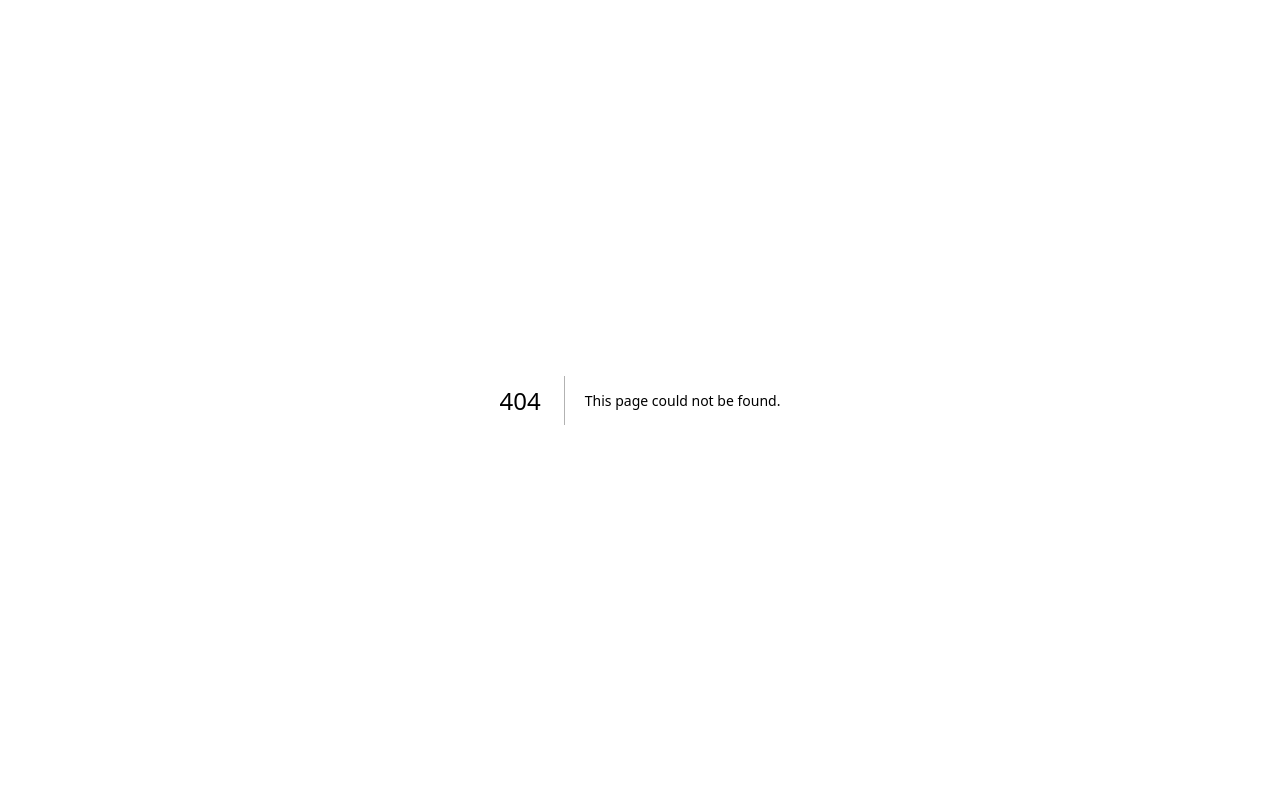
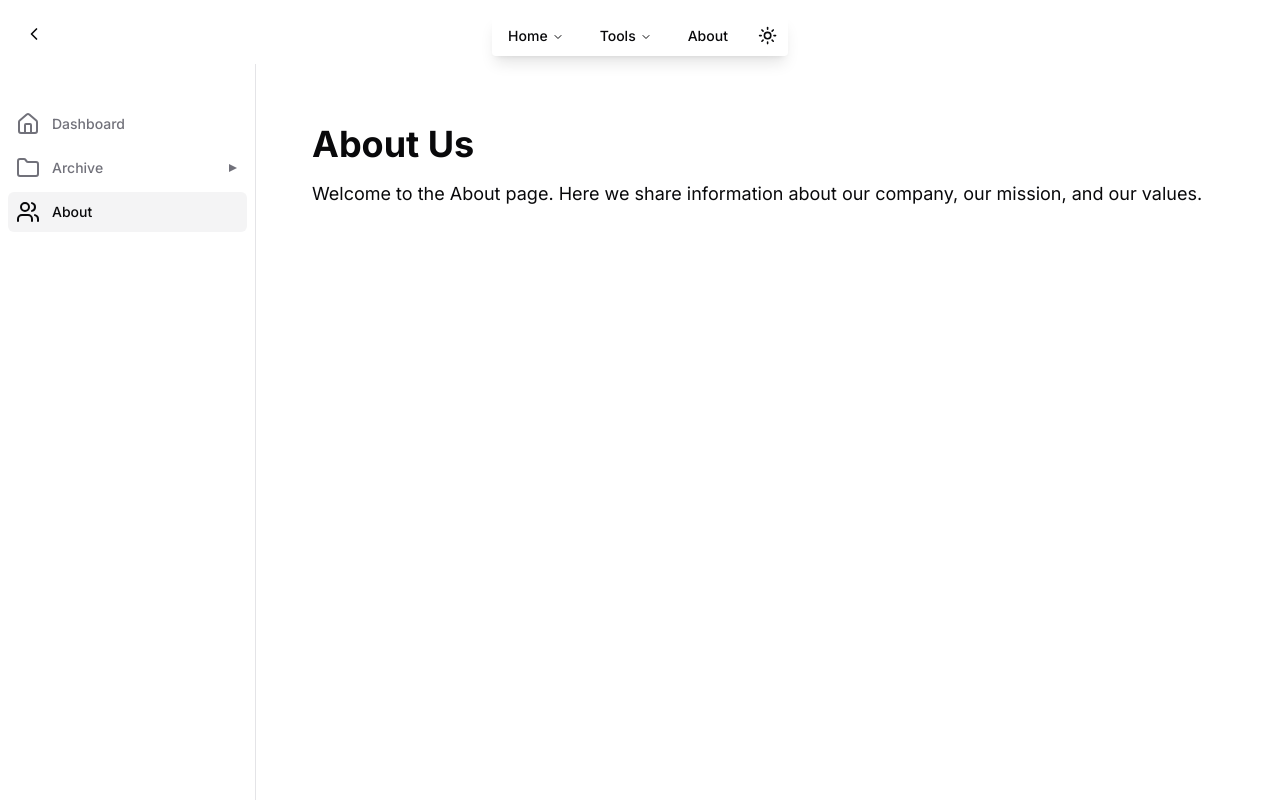
Before and after one commit to deveduar/todo-app, a Next.js app: page /about in a window 1280 px wide. Before the commit this address had no page. Built offline with nearby package versions, Linux system fonts and the light colour scheme.

Commit message:
sidebarWithNavbar component, about route, sidebar usePathname

```diff
--- /dev/null
+++ b/src/app/about/layout.tsx
@@ -0,0 +1,10 @@
+
+import { ReactNode } from "react";
+
+export default function AboutLayout({ children }: { children: ReactNode }) {
+  return (
+
+      <main className="flex flex-1 flex-col pr-7 pl-7">{children}</main>
+
+  );
+}
--- /dev/null
+++ b/src/app/about/page.tsx
@@ -0,0 +1,14 @@
+// import { Post } from "@/components/post"
+
+export default function AboutPage() {
+    return (
+      <div>
+        <h1 className="text-4xl font-bold mb-4">About Us</h1>
+        <p className="text-lg">
+          Welcome to the About page. Here we share information about our company, our mission, and our values.
+        </p>
+        {/* < Post></Post> */}
+      </div>
+
+    );
+  }
--- a/src/app/layout.tsx
+++ b/src/app/layout.tsx
@@ -2,6 +2,7 @@ import type { Metadata } from "next";
 import { Inter } from "next/font/google";
 import "./globals.css";
 import { ThemeProvider } from "@/components/theme-provider"
+import { SidebarWithNavbar } from "@/components/SidebarWithNavbar";
 
 const inter = Inter({ subsets: ["latin"] });
 
@@ -24,7 +25,9 @@ export default function RootLayout({
           enableSystem
           disableTransitionOnChange
         >
+      <SidebarWithNavbar>
         {children}
+      </SidebarWithNavbar>
       </ThemeProvider>
       </body>
     </html>
--- a/src/app/page.tsx
+++ b/src/app/page.tsx
@@ -1,44 +1,7 @@
-"use client";
-
-import React, { useState } from 'react';
-import { Sidebar } from "@/components/sidebar"; // Ajusta la importación según tu estructura
-import { ChevronRight as ChevronRightIcon } from 'lucide-react';
 import { MyCard } from "@/components/card";
-import { Navbar } from "@/components/navbar";
 
 export default function Home() {
-  const [isSidebarOpen, setIsSidebarOpen] = useState(true);
-
   return (
-    <div className="flex min-h-screen flex-col">
-      {/* Botón para abrir/cerrar la barra lateral */}
-      <button
-        className="flex items-center justify-center p-2 rounded-md text-gray-500 hover:bg-gray-700 transition-colors duration-200 ease-in-out fixed top-4 left-4 z-50"
-        onClick={() => setIsSidebarOpen(!isSidebarOpen)}
-      >
-        <ChevronRightIcon
-          className={`h-5 w-5 transition-transform duration-300 ease-in-out ${
-            isSidebarOpen ? 'rotate-180' : 'rotate-0'
-          }`}
-          aria-hidden="true"
-        />
-      </button>
-
-      {/* Barra lateral */}
-      <Sidebar isSidebarOpen={isSidebarOpen} />
-
-      {/* Contenedor principal */}
-      <main
-        className={`flex flex-col p-7 transition-all duration-300 ease-in-out ${
-          isSidebarOpen ? 'ml-64' : 'ml-0'
-        }`}
-      >
-        {/* Contenedor para el Navbar */}
-        <div className="flex justify-center mb-6">
-          <Navbar />
-        </div>
-
-        {/* Contenedor para los Card */}
       <div className="flex flex-wrap gap-4 justify-center items-center">
         <MyCard />
         <MyCard />
@@ -46,14 +9,7 @@ export default function Home() {
         <MyCard />
         <MyCard />
         <MyCard />
-          {/* Puedes agregar más tarjetas si es necesario */}
-        </div>
 
-        {/* Contenedor para el Post */}
-        {/* <div className="lg:w-11/12 w-full max-w-7xl items-center justify-between font-mono text-sm lg:flex p-5">
-          <Post />
-        </div> */}
-      </main>
       </div>
   );
 }
--- /dev/null
+++ b/src/components/SidebarWithNavbar.tsx
@@ -0,0 +1,45 @@
+// src/components/SidebarWithNavbar.tsx
+"use client";
+
+import React, { useState } from 'react';
+import { Sidebar } from "@/components/sidebar";
+import { ChevronRight as ChevronRightIcon } from 'lucide-react';
+import { Navbar } from "@/components/navbar";
+
+export function SidebarWithNavbar({ children }: { children: React.ReactNode }) {
+  const [isSidebarOpen, setIsSidebarOpen] = useState(true);
+
+  return (
+    <div className="flex min-h-screen flex-col">
+              {/* Contenedor para el Navbar */}
+      <div className="flex justify-center mb-6">
+        <Navbar />
+      </div>
+      {/* Botón para abrir/cerrar la barra lateral */}
+      <button
+        className="flex items-center justify-center p-2 rounded-md text-[color:var(--foreground)] hover:bg-[color:var(--muted)] transition-colors duration-200 ease-in-out fixed top-4 left-4 z-50"
+        onClick={() => setIsSidebarOpen(!isSidebarOpen)}
+      >
+        <ChevronRightIcon
+          className={`h-5 w-5 transition-transform duration-300 ease-in-out ${
+            isSidebarOpen ? 'rotate-180' : 'rotate-0'
+          }`}
+          aria-hidden="true"
+        />
+      </button>
+
+      {/* Barra lateral */}
+      <Sidebar isSidebarOpen={isSidebarOpen} />
+
+
+      {/* Contenedor principal */}
+      <main
+        className={`flex flex-col p-7 transition-all duration-300 ease-in-out ${
+          isSidebarOpen ? 'ml-64' : 'ml-0'
+        }`}
+      >
+        {children}
+      </main>
+    </div>
+  );
+}
--- a/src/components/nav-menu.tsx
+++ b/src/components/nav-menu.tsx
@@ -60,9 +60,16 @@ export function NavigationMenuDemo() {
     <NavigationMenu>
       <NavigationMenuList>
         <NavigationMenuItem>
-          <NavigationMenuTrigger>Home</NavigationMenuTrigger>
+          <NavigationMenuTrigger>
+            <a
+              className=""
+              href="/"
+            >
+            Home
+            </a>
+            </NavigationMenuTrigger>
           <NavigationMenuContent>
-            <ul className="grid gap-3 p-6 md:w-[400px] lg:w-[500px] lg:grid-cols-[.75fr_1fr]">
+            <ul className="grid gap-3 p-0 w-[200px] md:w-[400px] lg:w-[500px] lg:grid-cols-[.75fr_1fr]">
               <li className="row-span-3">
                 <NavigationMenuLink asChild>
                   <a
@@ -96,7 +103,7 @@ export function NavigationMenuDemo() {
         <NavigationMenuItem>
           <NavigationMenuTrigger>Tools</NavigationMenuTrigger>
           <NavigationMenuContent>
-            <ul className="grid w-[400px] gap-3 p-4 md:w-[500px] md:grid-cols-2 lg:w-[600px] ">
+            <ul className="grid w-[200px] gap-3 p-4 md:w-[400px] md:grid-cols-2 lg:w-[600px] ">
               {components.map((component) => (
                 <ListItem
                   key={component.title}
@@ -110,7 +117,7 @@ export function NavigationMenuDemo() {
           </NavigationMenuContent>
         </NavigationMenuItem>
         <NavigationMenuItem>
-          <Link href="/docs" legacyBehavior passHref>
+          <Link href="/about" legacyBehavior passHref>
             <NavigationMenuLink className={navigationMenuTriggerStyle()}>
               About
             </NavigationMenuLink>
--- a/src/components/navbar.tsx
+++ b/src/components/navbar.tsx
@@ -2,10 +2,10 @@ import { NavigationMenuDemo } from "@/components/nav-menu";
 
 export function Navbar() {
   return (
-    <div className="flex flex-col items-center justify-between p-7 ">
+    <div className="flex flex-col items-center justify-between p-4 ">
       <nav className="shadow-lg rounded  flex justify-center items-center ">
         <div className="">
-          <NavigationMenuDemo />
+          <NavigationMenuDemo  />
         </div>
       </nav>
     </div>
--- a/src/components/sidebar.tsx
+++ b/src/components/sidebar.tsx
@@ -2,6 +2,7 @@
 
 import React, { useState } from 'react';
 import Link from 'next/link';
+import { usePathname } from 'next/navigation'; // Importa usePathname para obtener la ruta actual
 import { Collapsible, CollapsibleContent, CollapsibleTrigger } from "@/components/ui/collapsible";
 import { Calendar as CalendarIcon, BarChart as ChartBarIcon, Folder as FolderIcon, Home as HomeIcon, Inbox as InboxIcon, Users as UsersIcon } from 'lucide-react';
 
@@ -14,22 +15,23 @@ type NavigationItem = {
 };
 
 const navigation: NavigationItem[] = [
-  { name: 'Dashboard', icon: HomeIcon, current: true, href: '/' },
+  { name: 'Dashboard', icon: HomeIcon, current: false, href: '/' },
   {
     name: 'Archive',
     icon: FolderIcon,
     current: false,
     children: [
-      { name: 'Overview', href: '/' },
-      { name: 'Members', href: '/' },
-      { name: 'Calendar', href: '/' },
-      { name: 'Settings', href: '/' },
+      { name: 'Overview', href: '/overview' },
+      { name: 'Members', href: '/members' },
+      { name: 'Calendar', href: '/calendar' },
+      { name: 'Settings', href: '/settings' },
     ],
   },
   {
     name: 'About',
     icon: UsersIcon,
     current: false,
+    href: '/about',
   },
   // Resto de los elementos...
 ];
@@ -39,22 +41,25 @@ function classNames(...classes: (string | undefined | false)[]): string {
 }
 
 export function Sidebar({ isSidebarOpen }: { isSidebarOpen: boolean }) {
+  const pathname = usePathname(); // Obtén la ruta actual
+
   return (
     <div
       className={classNames(
-        'fixed top-10 left-0 h-screen flex flex-col overflow-y-auto border-r bg-[hsl(var(--background))] border-[hsl(var(--border))] pt-5 pb-4 transition-transform duration-300 ease-in-out',
+        'fixed top-16 left-0 h-screen flex flex-col overflow-y-auto border-r bg-[hsl(var(--background))] border-[hsl(var(--border))] pt-5 pb-4 transition-transform duration-300 ease-in-out',
         isSidebarOpen ? 'w-64 translate-x-0' : '-translate-x-full' // Ajusta el ancho y la posición
       )}
     >
       <div className="mt-5 flex flex-col flex-grow">
         <nav className="flex-1 space-y-1 bg-[hsl(var(--background))] px-2" aria-label="Sidebar">
-          {navigation.map((item) =>
-            !item.children ? (
+          {navigation.map((item) => {
+            const isItemActive = item.href ? pathname === item.href : item.children?.some(child => pathname === child.href);
+            return !item.children ? (
               <div key={item.name}>
                 <Link href={item.href || '#'}>
                   <span
                     className={classNames(
-                      item.current
+                      isItemActive
                         ? 'bg-[hsl(var(--muted))] text-[hsl(var(--foreground))]'
                         : 'bg-[hsl(var(--background))] text-[hsl(var(--muted-foreground))] hover:bg-[hsl(var(--secondary))] hover:text-[hsl(var(--foreground))]',
                       'group w-full flex items-center pl-2 py-2 text-sm font-medium rounded-md',
@@ -63,7 +68,7 @@ export function Sidebar({ isSidebarOpen }: { isSidebarOpen: boolean }) {
                   >
                     <item.icon
                       className={classNames(
-                        item.current ? 'text-[hsl(var(--foreground))]' : 'text-[hsl(var(--muted-foreground))] group-hover:text-[hsl(var(--foreground))]',
+                        isItemActive ? 'text-[hsl(var(--foreground))]' : 'text-[hsl(var(--muted-foreground))] group-hover:text-[hsl(var(--foreground))]',
                         'mr-3 flex-shrink-0 h-6 w-6'
                       )}
                       aria-hidden="true"
@@ -76,7 +81,7 @@ export function Sidebar({ isSidebarOpen }: { isSidebarOpen: boolean }) {
               <Collapsible key={item.name} className="space-y-1">
                 <CollapsibleTrigger
                   className={classNames(
-                    item.current
+                    isItemActive
                       ? 'bg-[hsl(var(--muted))] text-[hsl(var(--foreground))]'
                       : 'bg-[hsl(var(--background))] text-[hsl(var(--muted-foreground))] hover:bg-[hsl(var(--secondary))] hover:text-[hsl(var(--foreground))]',
                     'group w-full flex items-center pl-2 pr-1 py-2 text-left text-sm font-medium rounded-md focus:outline-none focus:ring-2 focus:ring-[hsl(var(--ring))]'
@@ -100,18 +105,28 @@ export function Sidebar({ isSidebarOpen }: { isSidebarOpen: boolean }) {
                 </CollapsibleTrigger>
                 <CollapsibleContent>
                   <div className="space-y-1">
-                    {item.children.map((subItem) => (
-                      <Link key={subItem.name} href={subItem.href}>
-                        <span className="group flex w-full items-center rounded-md py-2 pl-11 pr-2 text-sm font-medium text-[hsl(var(--muted-foreground))] hover:bg-[hsl(var(--secondary))] hover:text-[hsl(var(--foreground))]">
-                          {subItem.name}
-                        </span>
-                      </Link>
-                    ))}
+                    {item.children.map((subItem) => {
+                      const isSubItemActive = pathname === subItem.href;
+                      return (
+                        <Link key={subItem.name} href={subItem.href}>
+                          <span
+                            className={classNames(
+                              isSubItemActive
+                                ? 'bg-[hsl(var(--muted))] text-[hsl(var(--foreground))]'
+                                : 'bg-[hsl(var(--background))] text-[hsl(var(--muted-foreground))] hover:bg-[hsl(var(--secondary))] hover:text-[hsl(var(--foreground))]',
+                              'group flex w-full items-center rounded-md py-2 pl-11 pr-2 text-sm font-medium'
+                            )}
+                          >
+                            {subItem.name}
+                          </span>
+                        </Link>
+                      );
+                    })}
                   </div>
                 </CollapsibleContent>
               </Collapsible>
-            )
-          )}
+            );
+          })}
         </nav>
       </div>
     </div>
```
Lines whose indentation alone changed are shown as unchanged.
